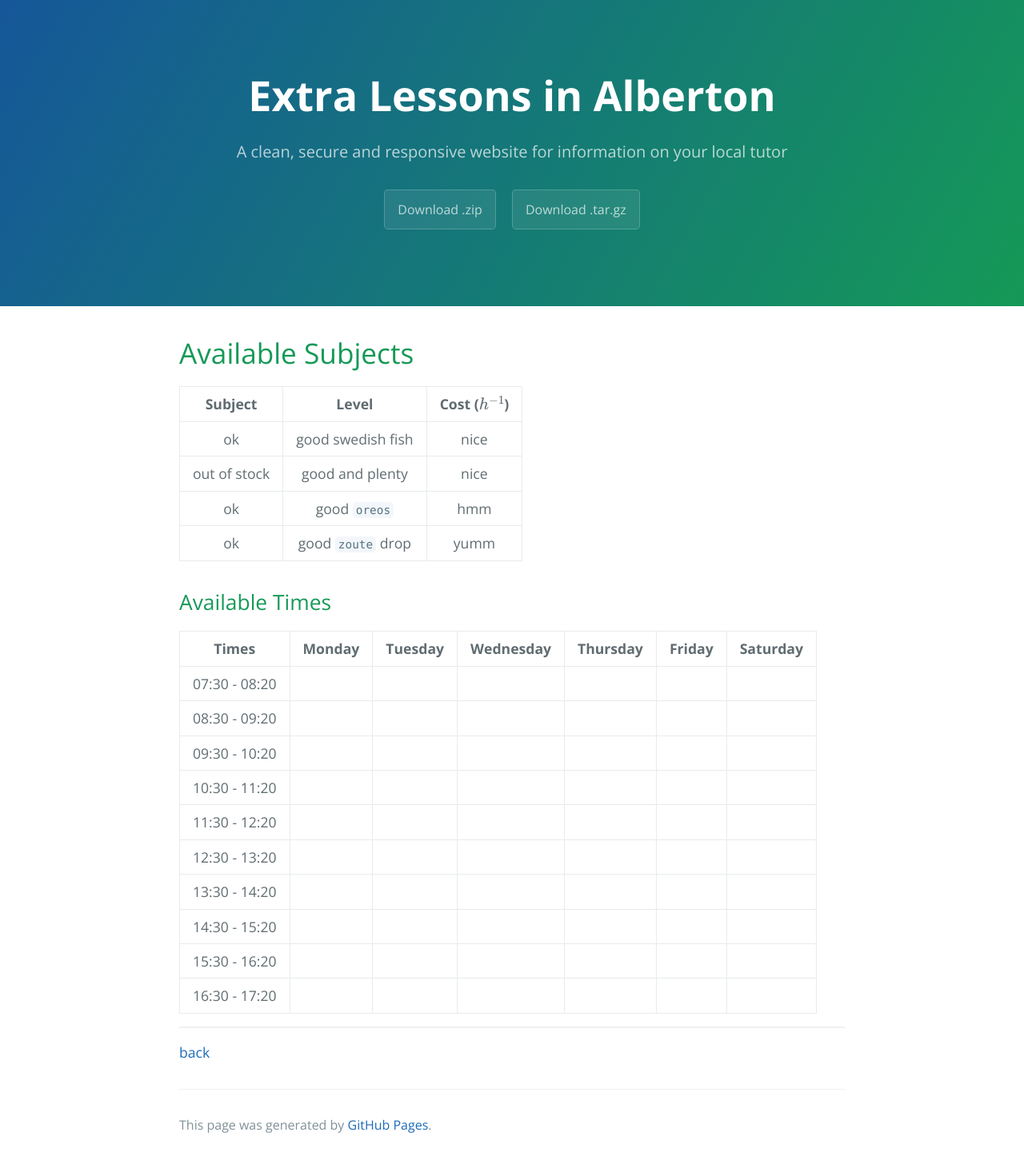
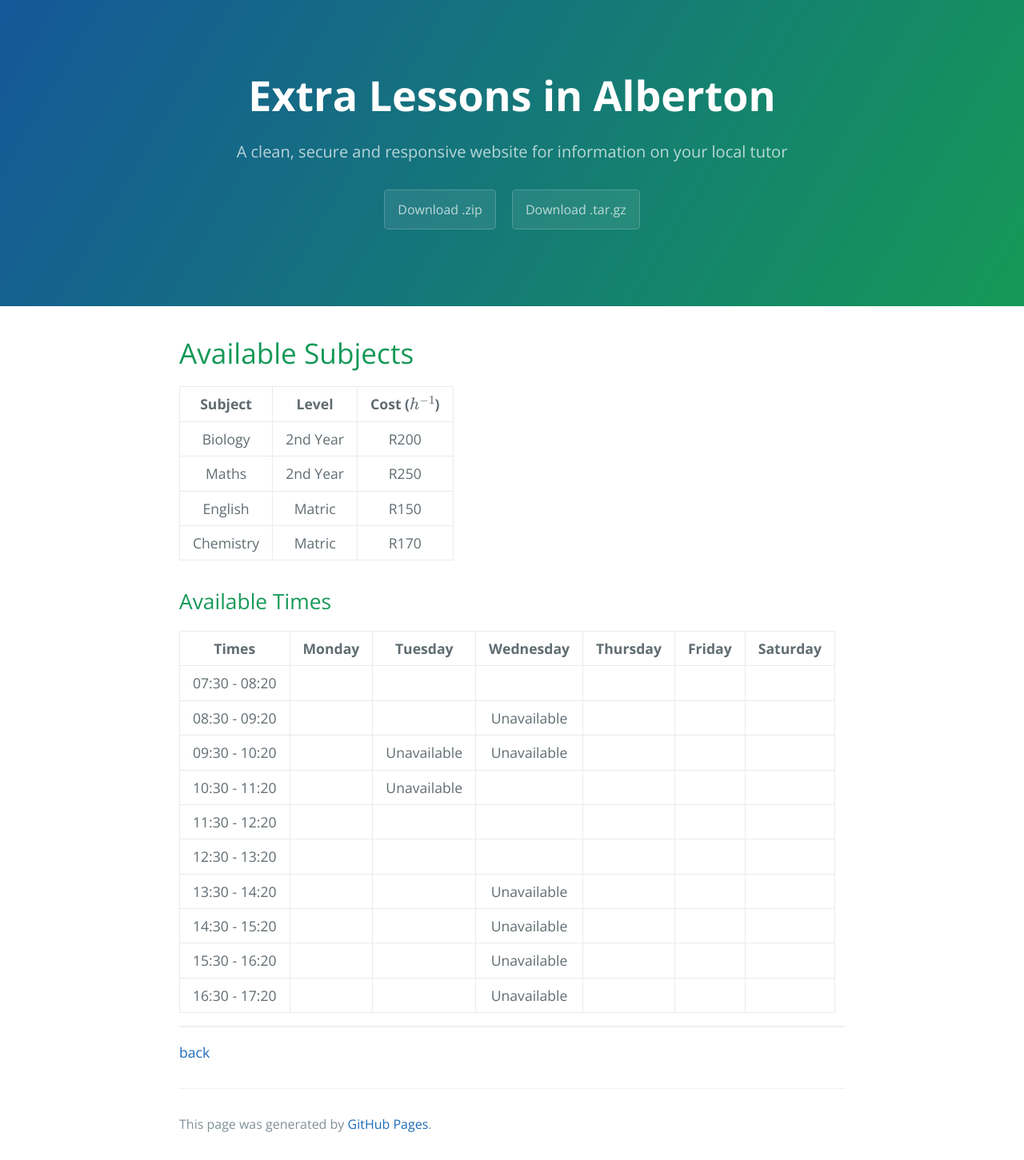
Before and after one commit to HelloBeastie/HelloBeastie.github.io, a Jekyll site: the page built from available-subjects.md, in a window 1280 px wide. Shown: the whole page at 80% size. Built offline with Jekyll 4.4.1, drawn with Linux system fonts in a browser that asks for light colours; formulas are drawn with MathJax 3; our own code applies the rules of GitHub Pages for plain Markdown files.

Commit message:
Reverted to Riki-Lee's Table also desperately trying to change svg sizes

```diff
--- a/_includes/icon-twitter.html
+++ b/_includes/icon-twitter.html
@@ -1 +1,3 @@
 <a href="https://twitter.com/{{ include.username }}">{% include icon-twitter.svg width="100%" height="144"%}</a>
+
+<img width="40" src="_includes/image.svg">
--- a/available-subjects.md
+++ b/available-subjects.md
@@ -6,31 +6,25 @@ layout: default
 
 | Subject      | Level             | Cost ($h^{-1}$) |
 |:------------:|:-----------------:|:---------------:|
-| ok           | good swedish fish | nice            |
-| out of stock | good and plenty   | nice            |
-| ok           | good `oreos`      | hmm             |
-| ok           | good `zoute` drop | yumm            |
+| Biology      | 2nd Year          | R200            |
+| Maths        | 2nd Year          | R250            |
+| English      | Matric            | R150            |
+| Chemistry    | Matric            | R170            |
 
 ## [](#Available Times)Available Times
 
 |	Times		|	Monday	|	Tuesday	|	Wednesday	|	Thursday	|	Friday	|	Saturday	|
 |:-------------:|:---------:|:---------:|:-------------:|:-------------:|:---------:|:-------------:|
 | 07:30 - 08:20	|			|			|				|				|			|				|
-| 08:30 - 09:20	|			|			|				|				|			|				|
-| 09:30 - 10:20	|			|			|				|				|			|				|
-| 10:30 - 11:20	|			|			|				|				|			|				|
+| 08:30 - 09:20	|			|           |Unavailable 	|				|			|				|
+| 09:30 - 10:20	|			|Unavailable|Unavailable	|				|			|				|
+| 10:30 - 11:20	|			|Unavailable|				|				|			|				|
 | 11:30 - 12:20	|			|			|				|				|			|				|
 | 12:30 - 13:20	|			|			|				|				|			|				|
-| 13:30 - 14:20	|			|			|				|				|			|				|
-| 14:30 - 15:20	|			|			|				|				|			|				|
-| 15:30 - 16:20	|			|			|				|				|			|				|
-| 16:30 - 17:20	|			|			|				|				|			|				|
-
-{::comment}
-A section with a TeX generated table with all the available slots will be placed here
-Code
-Logic
-{:/comment}
+| 13:30 - 14:20	|			|			|Unavailable	|				|			|				|
+| 14:30 - 15:20	|			|			|Unavailable	|				|			|				|
+| 15:30 - 16:20	|			|			|Unavailable	|				|			|				|
+| 16:30 - 17:20	|			|			|Unavailable	|				|			|				|
 
 * * *
 [back](./)
```
